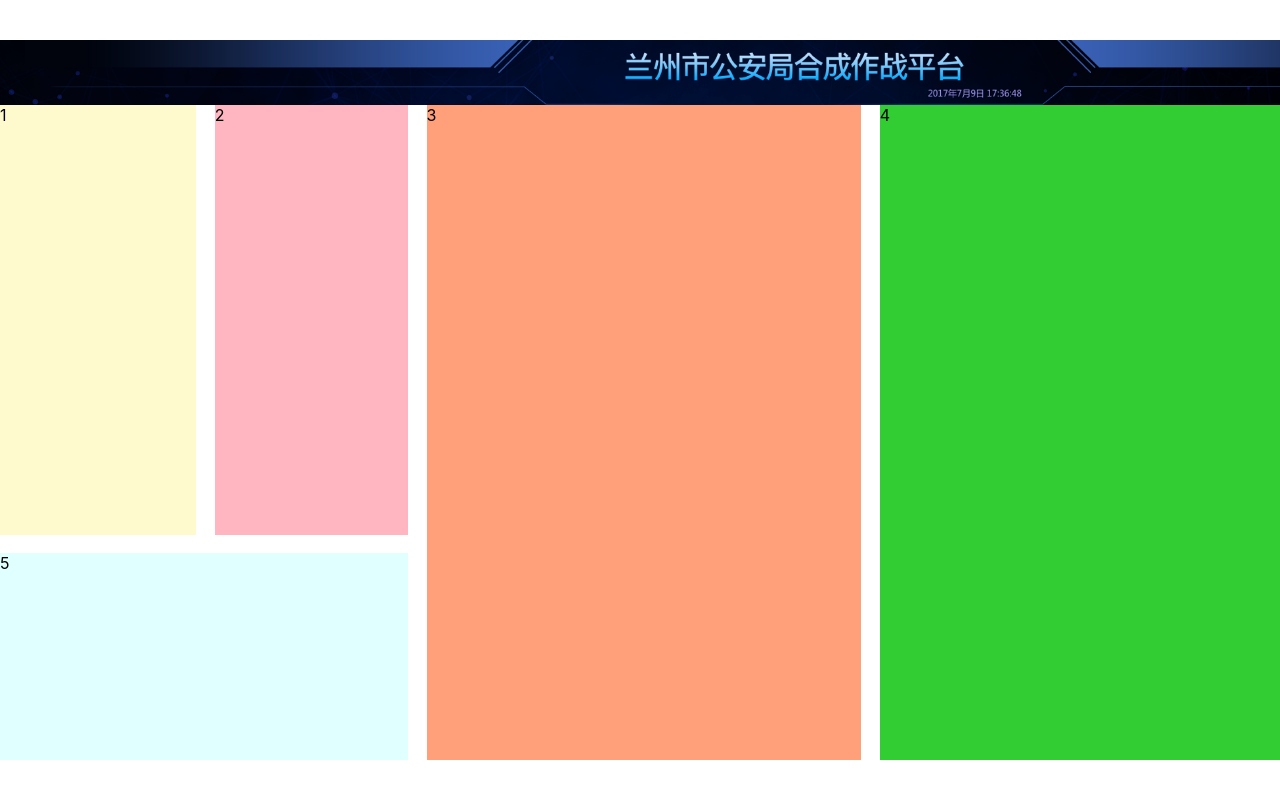
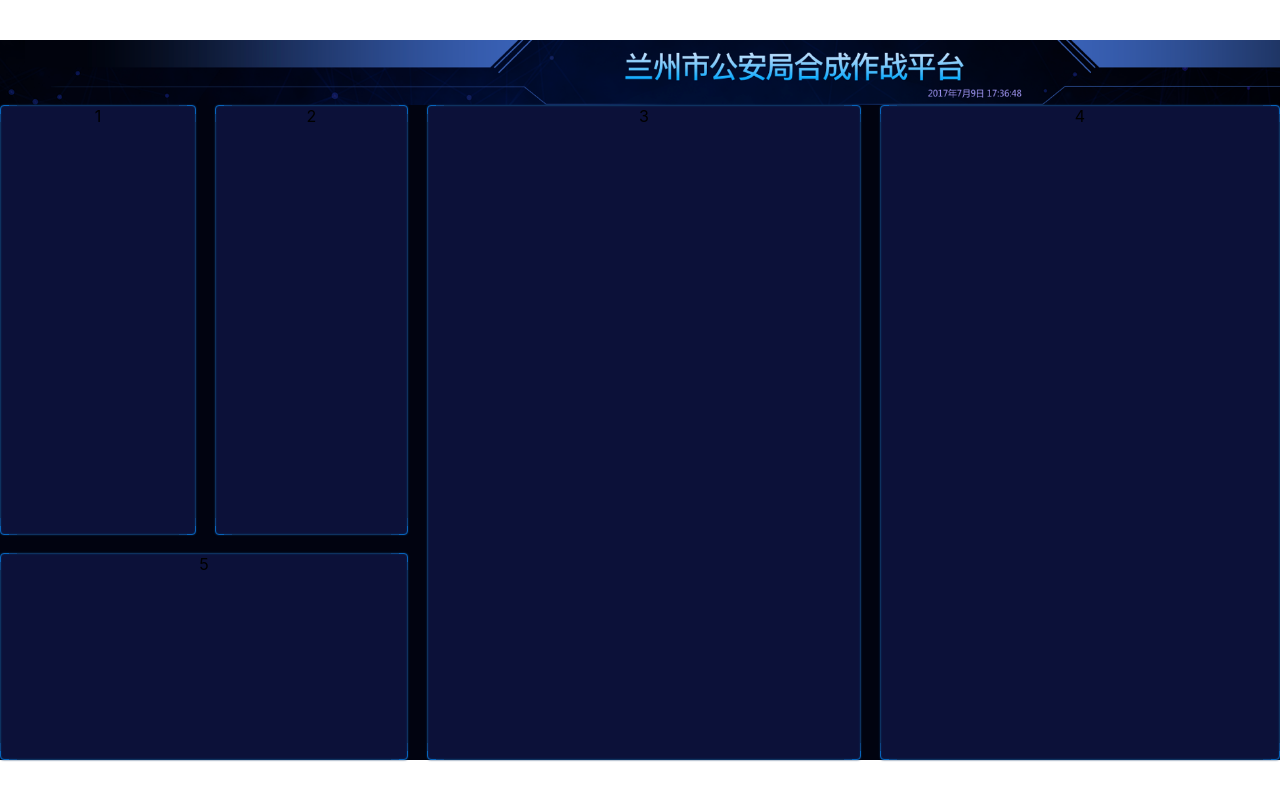
Before and after one commit to 15980904537/visualization, a React (Vite) app: page /#/ in a window 1280 px wide. Built offline with nearby package versions, Linux system fonts and the light colour scheme.

Commit message:
用box-shadow创建边框

```diff
--- a/src/pages/home.scss
+++ b/src/pages/home.scss
@@ -3,6 +3,7 @@
     flex: 1;
     display: flex;
     flex-direction: column;
+    background: #010310;
     header {
         height: px(99);
         background-size: cover;
@@ -13,25 +14,37 @@
         grid-template: "box1 box2 box3 box4" 755fr "box5 box5 box3 box4" 363fr / 366fr 361fr 811fr 747fr;
         grid-column-gap: px(28);
         grid-row-gap: px(28);
+        section {
+            text-align: center;
+            border: 1px solid #0764bc;
+            border-radius: 4px;
+            box-shadow: 0 0 2px 0 #0e325f, inset 0 0 2px 0 #0e325f;
+            background: #0c1139;
+            position: relative;
+            &::after {
+                content: '';
+                position: absolute;
+                top: 0;
+                left: 0;
+                bottom: 0;
+                right: 0;
+                box-shadow: 17px 0 0 -16px #0e325f, -17px 0 0 -16px #0e325f, 0 17px 0 -16px #0e325f, 0 -17px 0 -16px #0e325f, 9px 0 0 -8px #0d4483, -9px 0 0 -8px #0d4483, 0 9px 0 -8px #0d4483, 0 -9px 0 -8px #0d4483;
+            }
+        }
         .section1 {
             grid-area: box1;
-            background: lemonchiffon;
         }
         .section2 {
             grid-area: box2;
-            background: lightpink;
         }
         .section3 {
             grid-area: box3;
-            background: lightsalmon;
         }
         .section4 {
             grid-area: box4;
-            background: limegreen;
         }
         .section5 {
             grid-area: box5;
-            background: lightcyan;
         }
     }
 }
```
